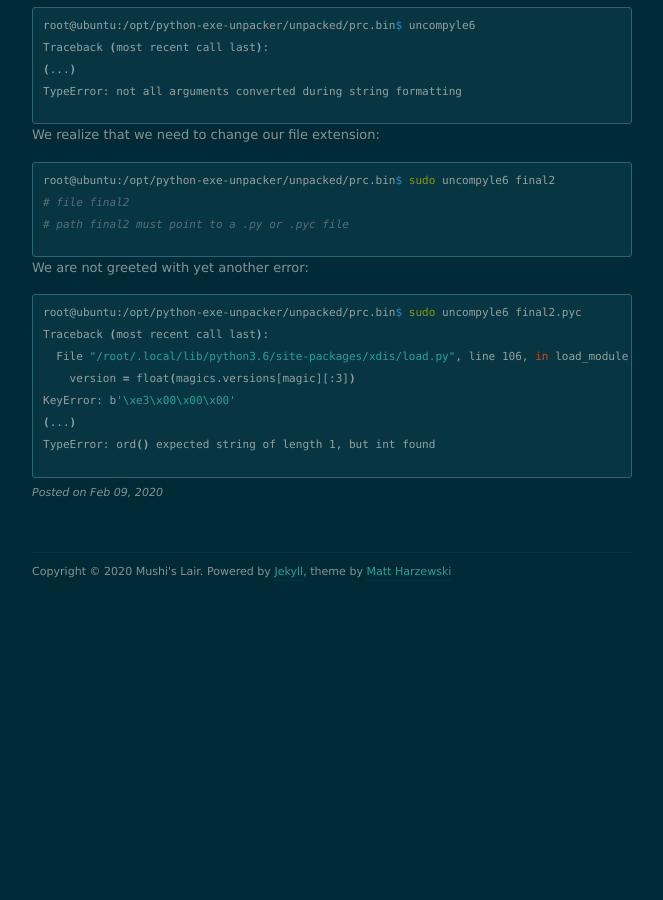
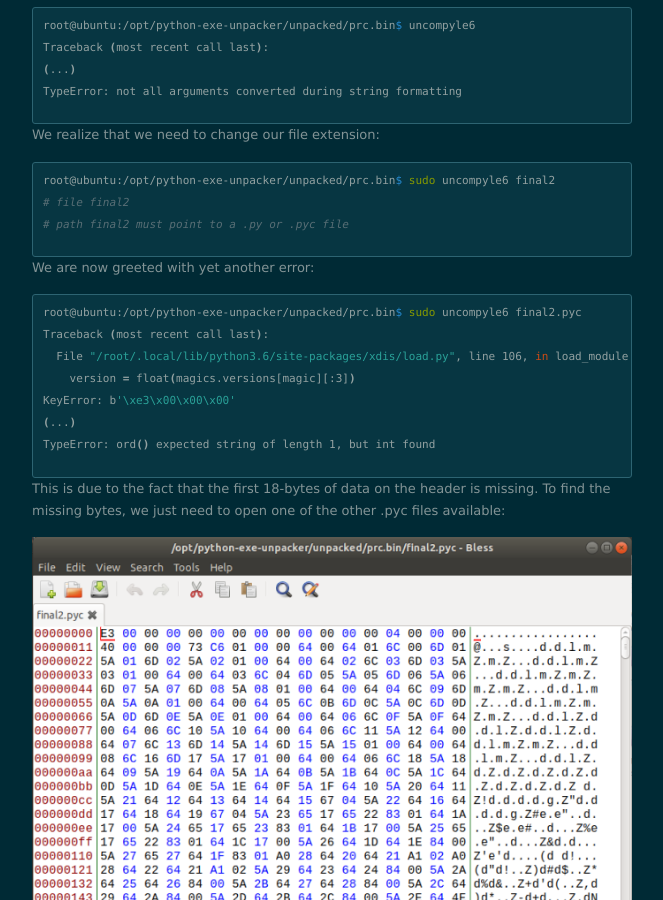
Before and after one commit to Mushi-mushi/mushi-mushi.github.io, a Jekyll site: the page built from _posts/2020-02-09-a-new-foe-has-appeared.markdown, in a window 1280 px wide and 900 px high, scrolled down 1667 px. Shown: the whole window, without its empty margins (308-971 px from the left). Built offline with Jekyll 4.4.1, drawn with Linux system fonts in a browser that asks for light colours; nearby versions of some CDN libraries; comment, search, counter and statistics services are not loaded; before the commit the page ends 2269 px from its top, so only the background shows below that.

Commit message:
Update 2020-02-09-a-new-foe-has-appeared.markdown

```diff
--- a/_posts/2020-02-09-a-new-foe-has-appeared.markdown
+++ b/_posts/2020-02-09-a-new-foe-has-appeared.markdown
@@ -54,7 +54,7 @@ root@ubuntu:/opt/python-exe-unpacker/unpacked/prc.bin$ sudo uncompyle6 final2
 # path final2 must point to a .py or .pyc file
 {% endhighlight %}
 
-We are not greeted with yet another error:
+We are now greeted with yet another error:
 {% highlight bash%}
 root@ubuntu:/opt/python-exe-unpacker/unpacked/prc.bin$ sudo uncompyle6 final2.pyc
 Traceback (most recent call last):
@@ -65,6 +65,9 @@ KeyError: b'\xe3\x00\x00\x00'
 TypeError: ord() expected string of length 1, but int found
 {% endhighlight %}
 
+This is due to the fact that the first 18-bytes of data on the header is missing. To find the missing bytes, we just need to open one of the other .pyc files available:
+
+![](/images/new-foe/original.png){: width="600" height="600")}![](/images/new-foe/base64.png){: width="600" height="600")}
 
 {% highlight bash%}
 {% endhighlight %}
```
